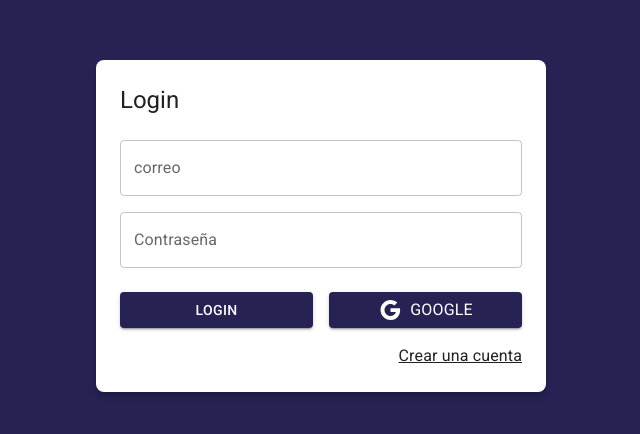
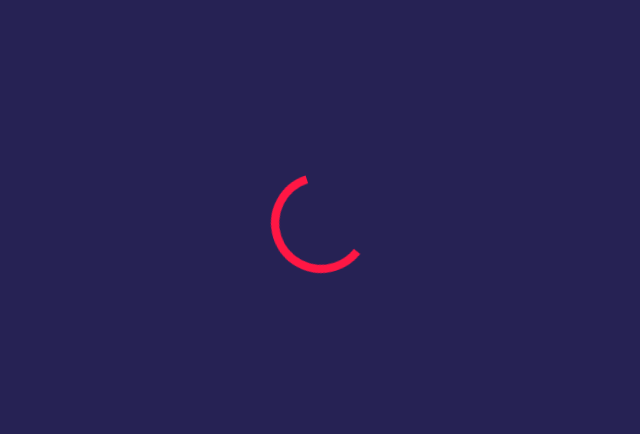
Before and after one commit to Victor-Venegas-Calbillan/journal-app, a React (Vite) app: page /auth in a window 1280 px wide. Before the commit this address led to /auth/login. Shown: the part 174-608 px from the top of the page, without its empty margins (319-959 px from the left). Built offline with nearby package versions, Linux system fonts and the light colour scheme.

Commit message:
Creando componente de load mientras esta en el estado de checking

```diff
--- a/src/router/AppRouter.jsx
+++ b/src/router/AppRouter.jsx
@@ -1,8 +1,17 @@
+import { useSelector } from "react-redux"
 import { Route, Routes } from "react-router-dom"
 import { AuthRoutes } from "../auth/routes/AuthRoutes"
 import { JournalRoutes } from "../journal/routes/JournalRoutes"
+import { ChekingAuth } from "../ui"
 
 export const AppRouter = () => {
+
+  const { status } = useSelector( state => state.auth);
+
+  if( status === 'checking' ) {
+    return <ChekingAuth />
+  }
+
   return (
     <Routes>
       <Route path="/auth/*" element={<AuthRoutes />} />
--- a/src/store/auth/authSlice.js
+++ b/src/store/auth/authSlice.js
@@ -3,7 +3,7 @@ import { createSlice } from '@reduxjs/toolkit';
 export const authSlice = createSlice({
   name: 'auth',
   initialState: {
-    status: 'not-authenticated', // authenticated, not-authenticated, checking
+    status: 'checking', // authenticated, not-authenticated, checking
     uid: null,
     email: null,
     displayName: null,
--- /dev/null
+++ b/src/ui/components/ChekingAuth.jsx
@@ -0,0 +1,20 @@
+import { CircularProgress, Grid } from '@mui/material'
+
+export const ChekingAuth = () => {
+  return (
+    <Grid
+      container
+      spacing={0}
+      direction="column"
+      alignItems="center"
+      justifyContent="center"
+      sx={{ minHeight: "100vh", backgroundColor: 'primary.main', padding: 4 }}
+    >
+      <Grid
+        item
+      >
+        <CircularProgress color='error' size={100} />
+      </Grid>
+    </Grid>
+  )
+}
--- /dev/null
+++ b/src/ui/index.js
@@ -0,0 +1 @@
+export * from './components/ChekingAuth'
```
